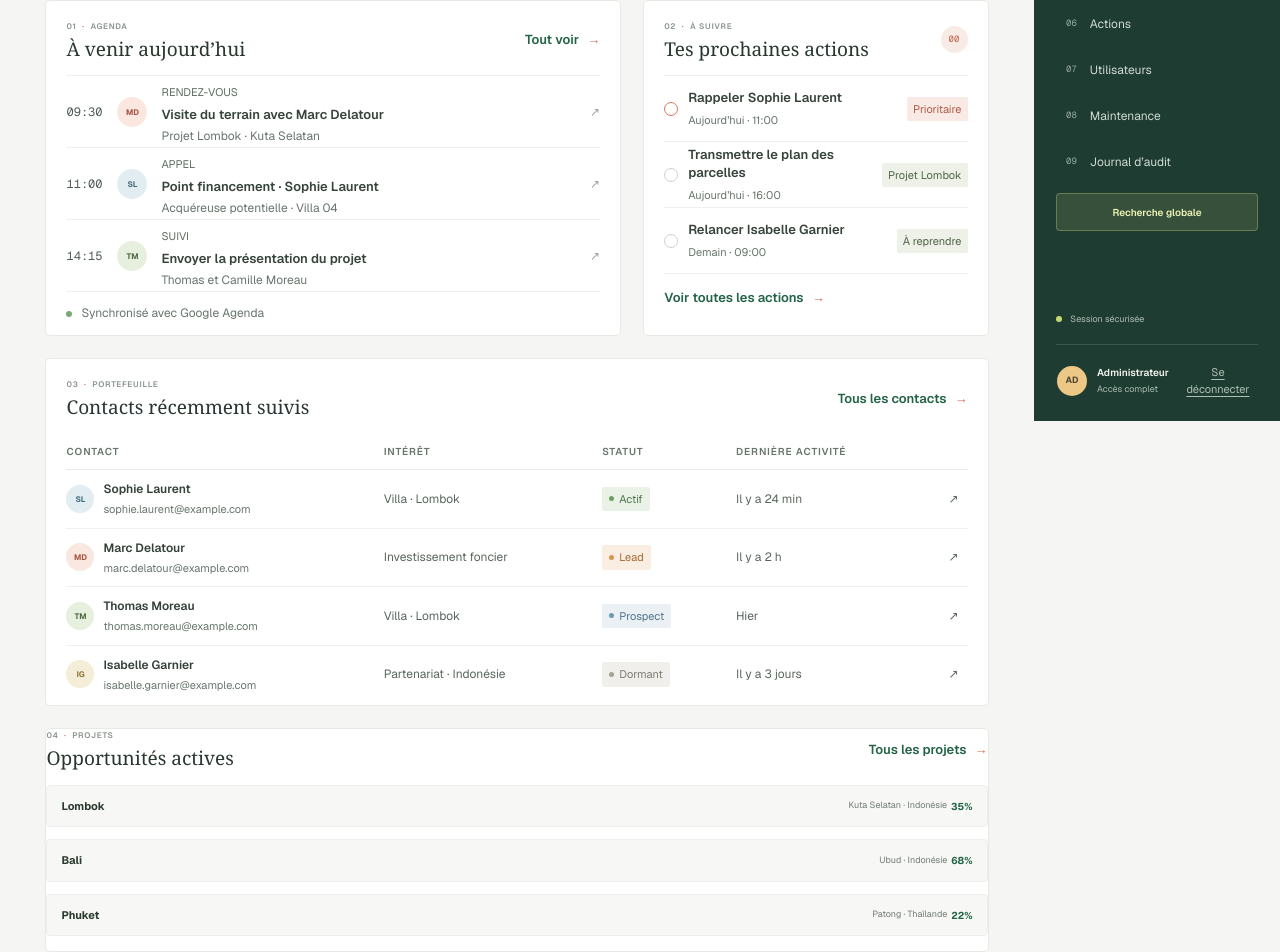
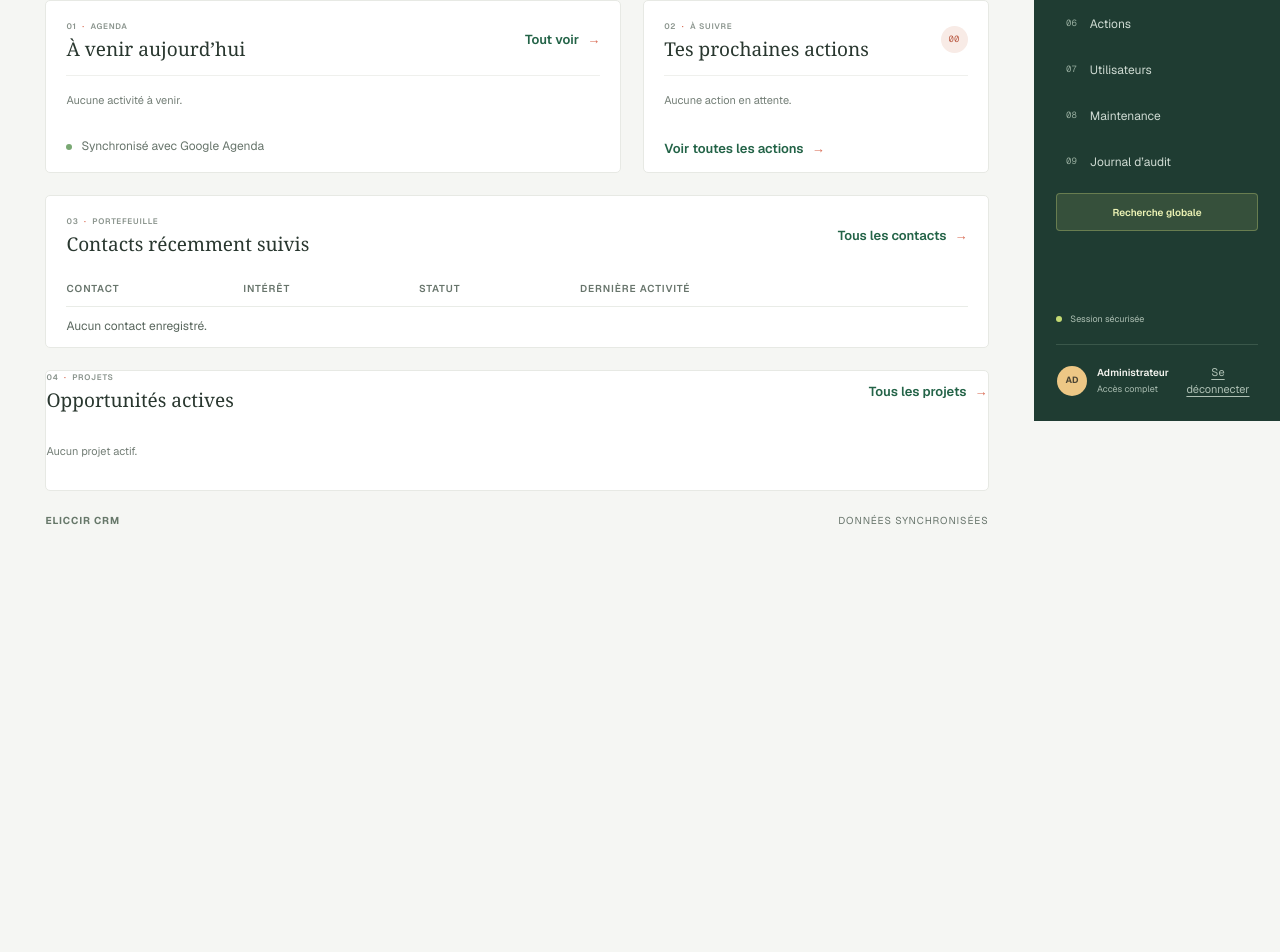
Before and after one commit to NathalieEl/CRM-Eliccir, a Next.js app: page / in a window 1280 px wide. Shown: the part 379-1331 px from the top of the page. After the commit the page ends 929 px from the top, so only its background shows below. Built offline with nearby package versions, Linux system fonts and the light colour scheme; no server answers; the database is empty.

Commit message:
Remove dashboard demo fallback data

```diff
--- a/app/globals.css
+++ b/app/globals.css
@@ -1,3 +1,5 @@
+.dashboard-empty { color: #737e76; font-size: 11px; margin: 0; padding: 16px 0; }
+.dashboard-empty-cell { color: #737e76; font-size: 11px; padding: 18px 0; }
 @import "tailwindcss";
 
 :root {
--- a/app/page.tsx
+++ b/app/page.tsx
@@ -1,31 +1,6 @@
 import { prisma } from "@/lib/prisma";
 import Link from "next/link";
 import { getCurrentUser } from "@/lib/auth";
-
-const defaultActivities = [
-  { time: "09:30", kind: "RENDEZ-VOUS", title: "Visite du terrain avec Marc Delatour", detail: "Projet Lombok · Kuta Selatan", initials: "MD", color: "coral" },
-  { time: "11:00", kind: "APPEL", title: "Point financement · Sophie Laurent", detail: "Acquéreuse potentielle · Villa 04", initials: "SL", color: "blue" },
-  { time: "14:15", kind: "SUIVI", title: "Envoyer la présentation du projet", detail: "Thomas et Camille Moreau", initials: "TM", color: "green" },
-];
-
-const defaultActions = [
-  { title: "Rappeler Sophie Laurent", due: "Aujourd’hui · 11:00", tag: "Prioritaire" },
-  { title: "Transmettre le plan des parcelles", due: "Aujourd’hui · 16:00", tag: "Projet Lombok" },
-  { title: "Relancer Isabelle Garnier", due: "Demain · 09:00", tag: "À reprendre" },
-];
-
-const defaultContacts = [
-  { name: "Sophie Laurent", email: "sophie.laurent@example.com", interest: "Villa · Lombok", status: "Actif", tone: "active", updated: "Il y a 24 min", initials: "SL", color: "blue" },
-  { name: "Marc Delatour", email: "marc.delatour@example.com", interest: "Investissement foncier", status: "Lead", tone: "lead", updated: "Il y a 2 h", initials: "MD", color: "coral" },
-  { name: "Thomas Moreau", email: "thomas.moreau@example.com", interest: "Villa · Lombok", status: "Prospect", tone: "prospect", updated: "Hier", initials: "TM", color: "green" },
-  { name: "Isabelle Garnier", email: "isabelle.garnier@example.com", interest: "Partenariat · Indonésie", status: "Dormant", tone: "dormant", updated: "Il y a 3 jours", initials: "IG", color: "yellow" },
-];
-
-const defaultProjects = [
-  { name: "Lombok", location: "Kuta Selatan · Indonésie", progress: 35 },
-  { name: "Bali", location: "Ubud · Indonésie", progress: 68 },
-  { name: "Phuket", location: "Patong · Thaïlande", progress: 22 },
-];
 
 function formatActivityItem(activity: { titre: string; type: string; contactLabel?: string | null; contact?: { prenom: string | null; nom: string } | null; entreprise?: { nom: string } | null; responsable?: { username: string } | null; resultat?: string | null; dateRealisation?: Date | null; statut?: string | null; date?: Date | null; details?: string | null }) {
   const time = activity.date ? new Intl.DateTimeFormat("fr-FR", { hour: "2-digit", minute: "2-digit" }).format(new Date(activity.date)) : "09:00";
@@ -95,9 +70,9 @@ async function getDashboardData() {
         { label: "Activités à venir", value: String(activitiesCount || 0).padStart(2, "0"), change: "À partir d’aujourd’hui", number: "03" },
         { label: "Actions en attente", value: String(pendingActionsCount || 0).padStart(2, "0"), change: `${overdueActionsCount} en retard`, number: "04", alert: overdueActionsCount > 0 },
       ],
-      activities: upcomingActivities.length > 0 ? upcomingActivities.map(formatActivityItem) : defaultActivities,
-      actions: nextActions.length > 0 ? nextActions.map(formatActionItem) : defaultActions,
-      contacts: recentContacts.length > 0 ? recentContacts.map((contact) => ({
+      activities: upcomingActivities.map(formatActivityItem),
+      actions: nextActions.map(formatActionItem),
+      contacts: recentContacts.map((contact) => ({
         name: [contact.prenom, contact.nom].filter(Boolean).join(" "),
         email: contact.email || "Aucun e-mail",
         interest: [...contact.entreprises.map(({ entreprise }) => entreprise.nom), contact.telephone].filter(Boolean).join(" · ") || "Sans renseignement",
@@ -106,8 +81,8 @@ async function getDashboardData() {
         updated: "Actualisé aujourd’hui",
         initials: [contact.prenom?.[0], contact.nom[0]].filter(Boolean).join("").toUpperCase() || "CN",
         color: "blue",
-      })) : defaultContacts,
-      projects: recentProjects.length > 0 ? recentProjects.map(formatProjectItem) : defaultProjects,
+      })),
+      projects: recentProjects.map(formatProjectItem),
       databaseMode: true,
     };
   } catch {
@@ -118,10 +93,10 @@ async function getDashboardData() {
         { label: "Activités à venir", value: "—", change: "Base indisponible", number: "03" },
         { label: "Actions en attente", value: "—", change: "Base indisponible", number: "04", alert: true },
       ],
-      activities: defaultActivities,
-      actions: defaultActions,
-      contacts: defaultContacts,
-      projects: defaultProjects,
+      activities: [],
+      actions: [],
+      contacts: [],
+      projects: [],
       databaseMode: false,
     };
   }
@@ -146,16 +121,16 @@ export default async function Home() {
             <section className="metric-grid" aria-label="Indicateurs du portefeuille">{metrics.map((metric) => <article className="metric" key={metric.number}><div className="metric-top"><span>{metric.label}</span><small>{metric.number}</small></div><strong>{metric.value}</strong><div className={`metric-foot${metric.alert ? " metric-alert" : ""}`}>{metric.change}</div></article>)}</section>
 
             <div className="dashboard-columns">
-              <section className="panel activity-panel" id="activities"><div className="section-heading"><div><p className="section-index">01 <i>·</i> AGENDA</p><h2>À venir aujourd’hui</h2></div><a href="#activities">Tout voir <span>→</span></a></div><div className="activity-list">{activities.map((activity) => <article className="activity-row" key={activity.time}><time>{activity.time}</time><span className={`avatar avatar-${activity.color}`}>{activity.initials}</span><div><small>{activity.kind}</small><h3>{activity.title}</h3><p>{activity.detail}</p></div><span className="row-arrow">↗</span></article>)}</div><p className="calendar-note"><i /> Synchronisé avec Google Agenda</p></section>
+              <section className="panel activity-panel" id="activities"><div className="section-heading"><div><p className="section-index">01 <i>·</i> AGENDA</p><h2>À venir aujourd’hui</h2></div><a href="#activities">Tout voir <span>→</span></a></div><div className="activity-list">{activities.length > 0 ? activities.map((activity) => <article className="activity-row" key={activity.time}><time>{activity.time}</time><span className={`avatar avatar-${activity.color}`}>{activity.initials}</span><div><small>{activity.kind}</small><h3>{activity.title}</h3><p>{activity.detail}</p></div><span className="row-arrow">↗</span></article>) : <p className="dashboard-empty">Aucune activité à venir.</p>}</div><p className="calendar-note"><i /> Synchronisé avec Google Agenda</p></section>
 
-              <section className="panel actions-panel" id="actions"><div className="section-heading"><div><p className="section-index">02 <i>·</i> À SUIVRE</p><h2>Tes prochaines actions</h2></div><span className="count-badge">{metrics[3].value}</span></div><div className="action-list">{actions.map((action, index) => <article className="action-row" key={action.title}><span className={`action-check${index === 0 ? " action-check-alert" : ""}`} /><div><h3>{action.title}</h3><time>{action.due}</time></div><small className={index === 0 ? "action-tag action-tag-alert" : "action-tag"}>{action.tag}</small></article>)}</div><a className="all-actions-link" href="#actions">Voir toutes les actions <span>→</span></a></section>
+              <section className="panel actions-panel" id="actions"><div className="section-heading"><div><p className="section-index">02 <i>·</i> À SUIVRE</p><h2>Tes prochaines actions</h2></div><span className="count-badge">{metrics[3].value}</span></div><div className="action-list">{actions.length > 0 ? actions.map((action, index) => <article className="action-row" key={action.title}><span className={`action-check${index === 0 ? " action-check-alert" : ""}`} /><div><h3>{action.title}</h3><time>{action.due}</time></div><small className={index === 0 ? "action-tag action-tag-alert" : "action-tag"}>{action.tag}</small></article>) : <p className="dashboard-empty">Aucune action en attente.</p>}</div><a className="all-actions-link" href="#actions">Voir toutes les actions <span>→</span></a></section>
             </div>
 
-              <section className="panel contacts-panel" id="contacts"><div className="section-heading"><div><p className="section-index">03 <i>·</i> PORTEFEUILLE</p><h2>Contacts récemment suivis</h2></div><Link href="/contacts">Tous les contacts <span>→</span></Link></div><div className="contact-table-wrap"><table><thead><tr><th>CONTACT</th><th>INTÉRÊT</th><th>STATUT</th><th>DERNIÈRE ACTIVITÉ</th><th /></tr></thead><tbody>{contacts.map((contact) => <tr key={contact.email}><td data-label="Contact"><div className="contact-identity"><span className={`avatar avatar-${contact.color}`}>{contact.initials}</span><span><b>{contact.name}</b><small>{contact.email}</small></span></div></td><td data-label="Intérêt">{contact.interest}</td><td data-label="Statut"><span className={`status-pill status-${contact.tone}`}><i />{contact.status}</span></td><td data-label="Dernière activité">{contact.updated}</td><td className="row-arrow" aria-hidden="true">↗</td></tr>)}</tbody></table></div></section>
+              <section className="panel contacts-panel" id="contacts"><div className="section-heading"><div><p className="section-index">03 <i>·</i> PORTEFEUILLE</p><h2>Contacts récemment suivis</h2></div><Link href="/contacts">Tous les contacts <span>→</span></Link></div><div className="contact-table-wrap"><table><thead><tr><th>CONTACT</th><th>INTÉRÊT</th><th>STATUT</th><th>DERNIÈRE ACTIVITÉ</th><th /></tr></thead><tbody>{contacts.length > 0 ? contacts.map((contact) => <tr key={contact.email}><td data-label="Contact"><div className="contact-identity"><span className={`avatar avatar-${contact.color}`}>{contact.initials}</span><span><b>{contact.name}</b><small>{contact.email}</small></span></div></td><td data-label="Intérêt">{contact.interest}</td><td data-label="Statut"><span className={`status-pill status-${contact.tone}`}><i />{contact.status}</span></td><td data-label="Dernière activité">{contact.updated}</td><td className="row-arrow" aria-hidden="true">↗</td></tr>) : <tr><td className="dashboard-empty-cell" colSpan={5}>Aucun contact enregistré.</td></tr>}</tbody></table></div></section>
 
-            <section className="panel projects-panel" id="projects"><div className="section-heading"><div><p className="section-index">04 <i>·</i> PROJETS</p><h2>Opportunités actives</h2></div><Link href="/projects">Tous les projets <span>→</span></Link></div><div className="project-summary-list">{projects.map((project) => <div className="project-summary-item" key={project.name}><strong>{project.name}</strong><span>{project.location}</span><em>{project.progress}%</em></div>)}</div></section>
+            <section className="panel projects-panel" id="projects"><div className="section-heading"><div><p className="section-index">04 <i>·</i> PROJETS</p><h2>Opportunités actives</h2></div><Link href="/projects">Tous les projets <span>→</span></Link></div><div className="project-summary-list">{projects.length > 0 ? projects.map((project) => <div className="project-summary-item" key={project.name}><strong>{project.name}</strong><span>{project.location}</span><em>{project.progress}%</em></div>) : <p className="dashboard-empty">Aucun projet actif.</p>}</div></section>
           </div>
-          <footer className="dashboard-footer"><b>ELICCIR CRM</b><span>{databaseMode ? "DONNÉES SYNCHRONISÉES" : "BASE DE DONNÉES INDISPONIBLE"}</span><span>LOMBOK · INDONÉSIE</span></footer>
+          <footer className="dashboard-footer"><b>ELICCIR CRM</b><span>{databaseMode ? "DONNÉES SYNCHRONISÉES" : "BASE DE DONNÉES INDISPONIBLE"}</span></footer>
       </main>
     </div>
   );
```
